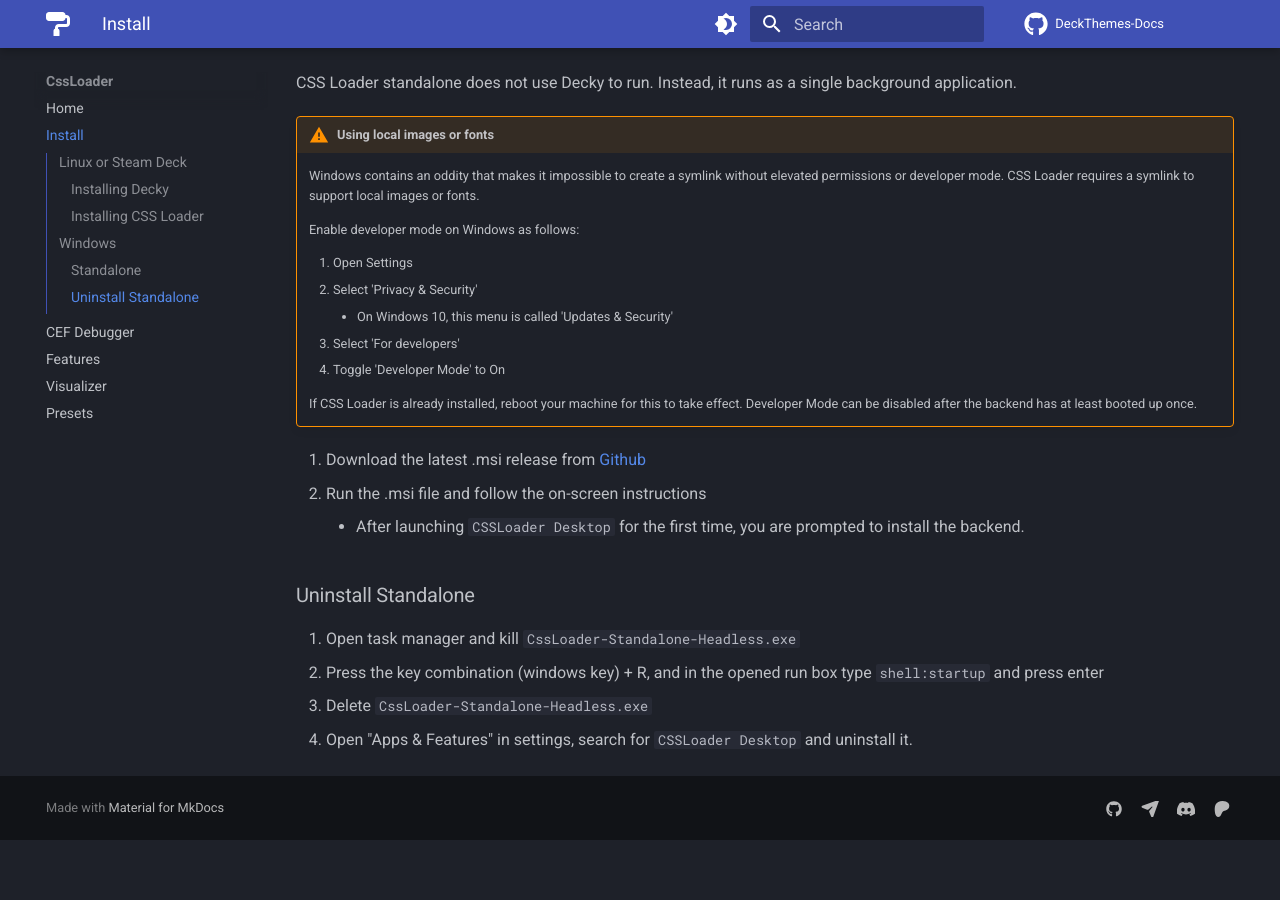
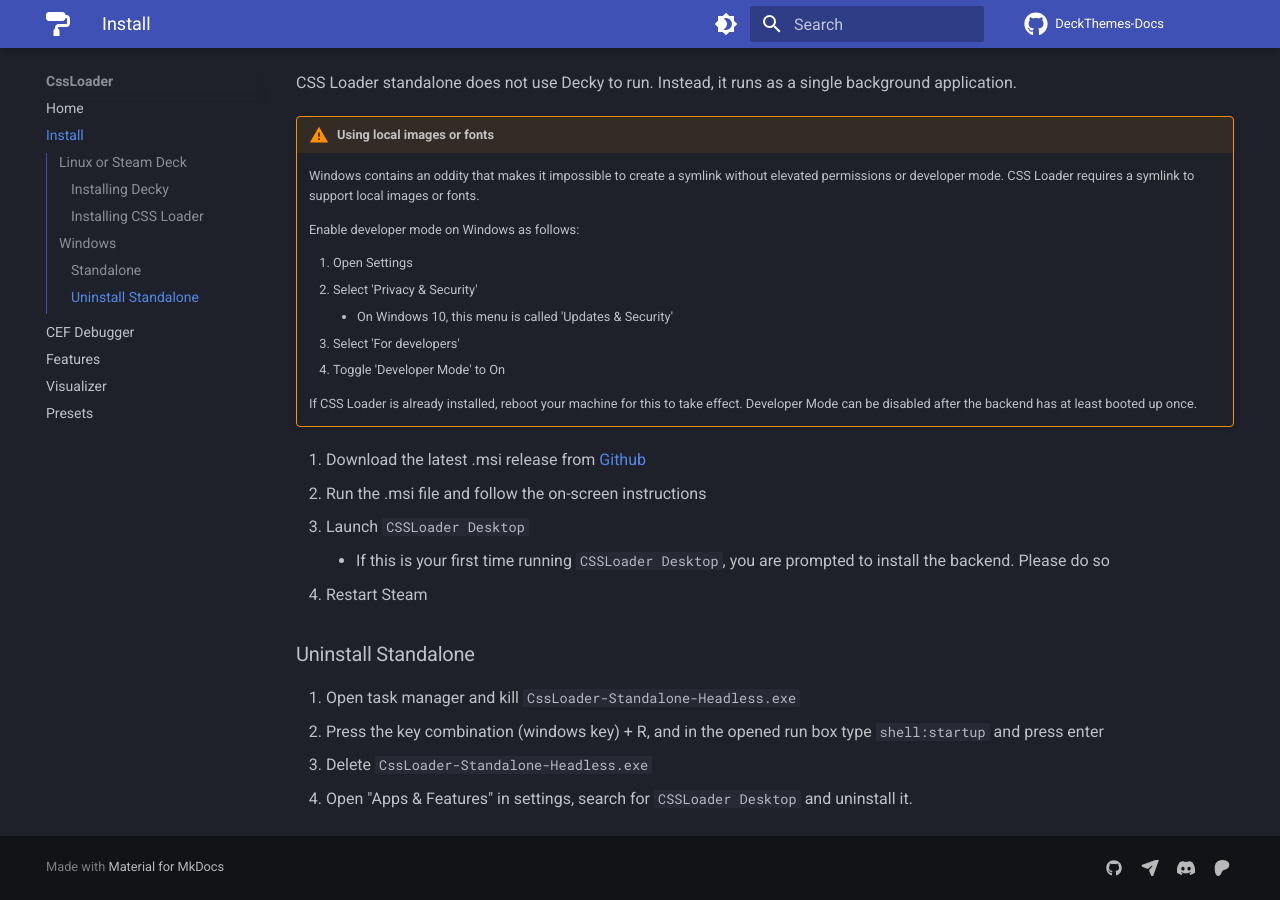
Before and after one commit to DeckThemes/DeckThemes-Docs, an MkDocs documentation site: the page built from docs/CSSLoader/Install.md, in a window 1280 px wide and 900 px high, scrolled down 705 px. Built offline with MkDocs 1.6.1 and Material for MkDocs 9.7.7, drawn with Linux system fonts in a browser that asks for light colours; comment, search, counter and statistics services are not loaded; before the commit the page ends 1545 px from its top, so only the background shows below that.

Commit message:
Don't forget to restart Steam

```diff
--- a/docs/CSSLoader/Install.md
+++ b/docs/CSSLoader/Install.md
@@ -35,7 +35,9 @@
 
 1. Download the latest .msi release from [Github](https://github.com/beebls/CSSLoader-Desktop/releases)
 2. Run the .msi file and follow the on-screen instructions
-    - After launching `CSSLoader Desktop` for the first time, you are prompted to install the backend.
+3. Launch `CSSLoader Desktop`
+    - If this is your first time running `CSSLoader Desktop`, you are prompted to install the backend. Please do so
+4. Restart Steam
 
 ### Uninstall Standalone
 1. Open task manager and kill `CssLoader-Standalone-Headless.exe`
--- a/mkdocs.yml
+++ b/mkdocs.yml
@@ -1,5 +1,5 @@
 site_name: DeckThemes Docs
-repo_url: https://github.com/beebls/DeckThemes-Docs
+repo_url: https://github.com/DeckThemes/DeckThemes-Docs
 repo_name: DeckThemes-Docs
 theme:
   name: material
```
